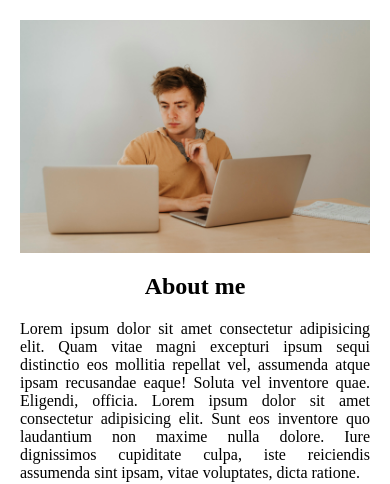
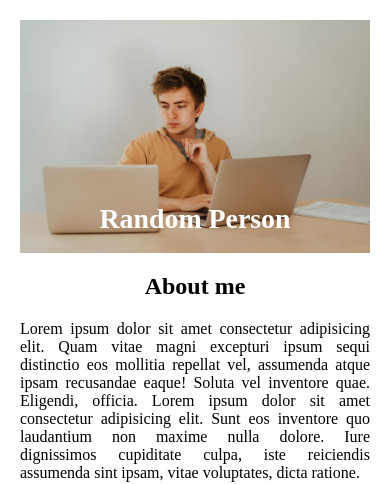
Before and after one commit to joeymuchow/odin-homepage, a plain HTML site: page src/index.html in a window 390 px wide. Shown: the top 484 px of the page. Drawn offline with nearby package versions, Linux system fonts and the light colour scheme.

Commit message:
Adding h1 styling that was missed

```diff
--- a/src/styles.css
+++ b/src/styles.css
@@ -16,14 +16,16 @@ header {
 
 h1 {
     position: absolute;
-    bottom: 5%;
-    left: 30%;
+    bottom: 0;
+    left: 7%;
     font-size: 4vh;
     color: #fff;
+    z-index: 1;
 }
 
 .about-me-image-container {
     float: inline-start;
+    position: relative;
 }
 
 .image-one {
@@ -56,6 +58,10 @@ h1 {
 
     header {
         display: block;
+    }
+
+    h1 {
+        left: 20%;
     }
 
     .about-me-container {
```
